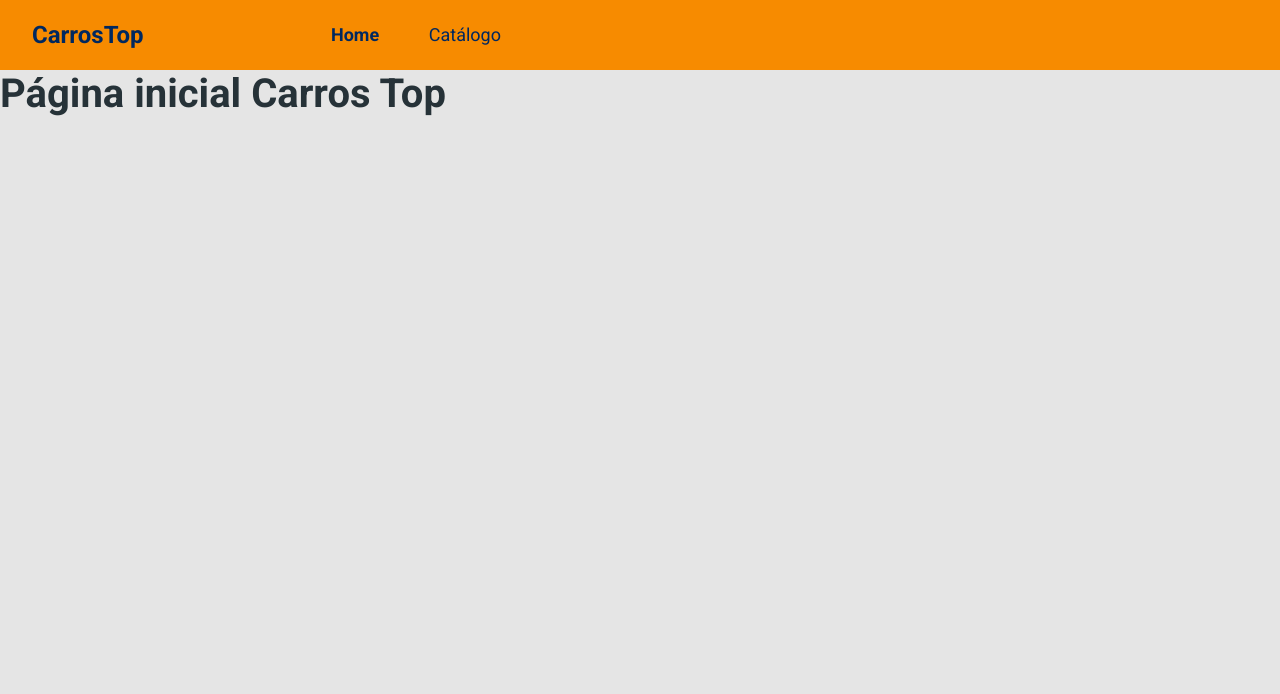
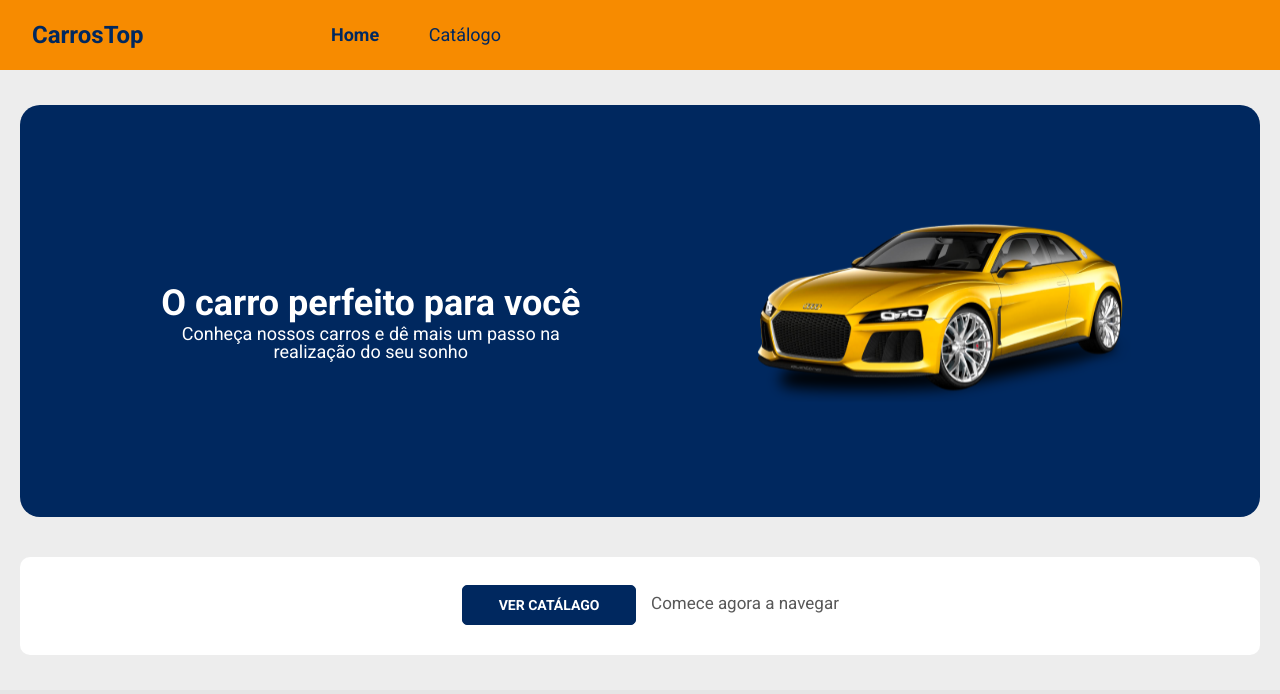
Before and after one commit to axndmathias/dscarros, a React (Create React App) app in the folder frontend/: page / in a window 1280 px wide. Shown: the top 694 px of the page. Built offline with nearby package versions, Linux system fonts and the light colour scheme; the HTML template or start-up script is replaced by a standard one.

Commit message:
Home Page Screen created

```diff
--- a/frontend/src/App.css
+++ b/frontend/src/App.css
@@ -2,6 +2,15 @@
 
 * {
   font-family: 'Roboto', sans-serif;
+}
+
+:root {
+  --orange: #f78b00;
+  --blue-dark: #00285f;
+  --white: #fff;
+  --black: #000;
+  --gray-dark: #585858;
+  --gray-light: #ededed;
 }
 
 a,
--- a/frontend/src/App.tsx
+++ b/frontend/src/App.tsx
@@ -1,14 +1,10 @@
 import './assets/styles/custom.scss';
 import './App.css';
 import Navbar from 'components/Navbar';
+import Home from 'pages/Home';
 
 const App = () => {
-  return (
-    <>
-      <Navbar />
-      <h1>Página inicial Carros Top</h1>
-    </>
-  );
+  return <Home />;
 };
 
 export default App;
--- a/frontend/src/assets/styles/custom.scss
+++ b/frontend/src/assets/styles/custom.scss
@@ -1,5 +1,6 @@
 $theme-colors: (
   'primary': #f78b00,
+  'secondary': #00285f,
 );
 
 $body-bg: #e5e5e5;
--- /dev/null
+++ b/frontend/src/components/ButtonCatalog/index.tsx
@@ -0,0 +1,16 @@
+import './styles.css';
+
+const ButtonCatalog = () => {
+  return (
+    <div className="button-container">
+      <button className="btn btn-secondary">
+        <h6>VER CATÁLAGO</h6>
+      </button>
+      <div className="button-container-text">
+        <p>Comece agora a navegar</p>
+      </div>
+    </div>
+  );
+};
+
+export default ButtonCatalog;
--- /dev/null
+++ b/frontend/src/components/ButtonCatalog/styles.css
@@ -0,0 +1,34 @@
+.button-container {
+  display: flex;
+  flex-direction: column;
+  justify-content: center;
+  background-color: var(--white);
+  border-radius: 10px;
+  padding: 28px 40px;
+  margin-top: 30px;
+}
+
+.button-container button {
+  border-radius: 5px;
+  background-color: #00285f;
+  width: 174px;
+  height: 40px;
+  align-items: center;
+  margin-left: 21px;
+}
+
+.btn h6 {
+  color: var(--white);
+  font-size: 14px;
+  text-align: center;
+  text-transform: uppercase;
+}
+
+@media (min-width: 576px) {
+  .button-container {
+    display: flex;
+    flex-direction: row;
+    justify-content: center;
+    margin-top: 40px;
+  }
+}
--- /dev/null
+++ b/frontend/src/pages/Home/index.tsx
@@ -0,0 +1,31 @@
+import Navbar from 'components/Navbar';
+import { ReactComponent as CarBanner } from 'assets/images/car-banner.svg';
+import './styles.css';
+import ButtonCatalog from 'components/ButtonCatalog';
+
+const Home = () => {
+  return (
+    <>
+      <Navbar />
+      <div className="home-container">
+        <div className="home-banner">
+          <div className="home-banner-text">
+            <h1>O carro perfeito para você</h1>
+            <p>
+              Conheça nossos carros e dê mais um passo na realização do seu
+              sonho
+            </p>
+          </div>
+          <div className="home-banner-image">
+            <CarBanner />
+          </div>
+        </div>
+        <div className="home-button-container">
+          <ButtonCatalog />
+        </div>
+      </div>
+    </>
+  );
+};
+
+export default Home;
--- /dev/null
+++ b/frontend/src/pages/Home/styles.css
@@ -0,0 +1,143 @@
+/*container principal*/
+.home-container {
+  font-size: 22px;
+  padding: 20px 10px;
+  text-align: center;
+  background-color: var(--gray-light);
+}
+
+/*container do banner*/
+.home-banner {
+  background-color: var(--blue-dark);
+  border-radius: 20px;
+  display: flex;
+  flex-direction: column-reverse;
+}
+
+/*container do texto*/
+.home-banner-text {
+  margin-bottom: 40px;
+  display: flex;
+  flex-direction: column;
+  align-items: center;
+}
+
+.home-banner-text h1 {
+  font-weight: 700;
+  color: var(--white);
+  font-size: 22px;
+  text-align: center;
+  padding: 0 12px 0 12px;
+}
+
+.home-banner-text p {
+  font-size: 14px;
+  font-weight: 400px;
+  margin-top: 10px;
+  margin-bottom: 0;
+  padding: 0 20px 0 20px;
+  color: var(--white);
+  line-height: 18px;
+}
+
+/*container da imagem*/
+.home-banner-image {
+  padding: 60px 28px 40px 28px;
+}
+
+.home-banner-image svg {
+  width: 100%;
+  height: auto;
+}
+
+/*container do botao*/
+.home-button-container p {
+  margin-top: 10px;
+  padding: 0 10px 0 10px;
+  color: var(--gray-dark);
+  text-align: center;
+  font-size: 17px;
+  line-height: 16px;
+}
+
+@media (min-width: 576px) {
+  .home-container {
+    padding: 35px 20px;
+  }
+
+  .home-banner-text h1 {
+    font-size: 36px;
+  }
+
+  .home-banner-text p {
+    font-size: 18px;
+    padding: 0 48.8px 0 48.8px;
+  }
+
+  .home-banner-image {
+    padding: 30px 10px 20px 10px;
+  }
+
+  .home-banner-image svg {
+    width: 340px;
+    height: auto;
+  }
+
+  .home-button-container p {
+    padding: 0 0 0 15px;
+  }
+}
+
+@media (min-width: 768px) {
+  .home-banner-image {
+    padding: 60px 10px 35px 10px;
+  }
+
+  .home-banner-text p {
+    font-size: 18px;
+    padding: 0 160px 0 160px;
+    margin-top: 2px;
+    margin-bottom: 35px;
+  }
+}
+
+@media (min-width: 992px) {
+  .home-banner-image {
+    padding: 60px 10px 35px 10px;
+  }
+
+  .home-banner-image svg {
+    width: 380px;
+    height: auto;
+  }
+
+  .home-banner-text p {
+    font-size: 18px;
+    padding: 0 250px 0 250px;
+    margin-top: 2px;
+    margin-bottom: 60px;
+  }
+}
+
+@media (min-width: 1200px) {
+  .home-banner {
+    display: flex;
+    flex-direction: row;
+    justify-content: space-around;
+    align-items: center;
+    padding: 30px 50px 60px 50px;
+  }
+
+  .home-banner-text {
+    display: flex;
+    align-content: center;
+    margin-bottom: 0;
+    margin: 50px 10px 0px 10px;
+  }
+
+  .home-banner-text p {
+    width: 390px;
+    padding: 0 0px 0 0px;
+    margin: 0;
+  }
+}
```
Also changed, not shown: frontend/src/assets/images/car-banner.svg (added).
